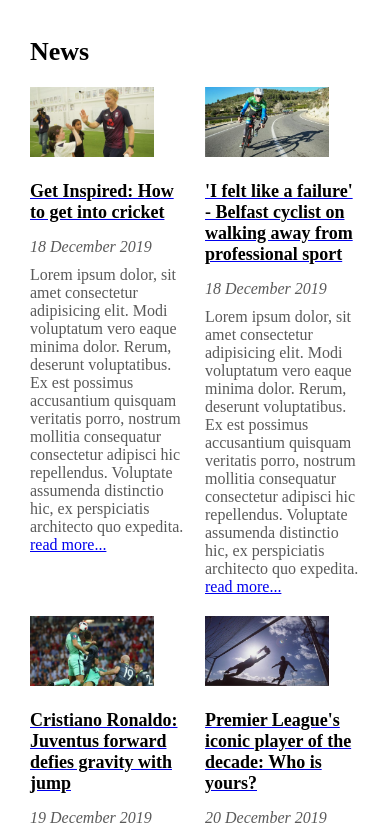
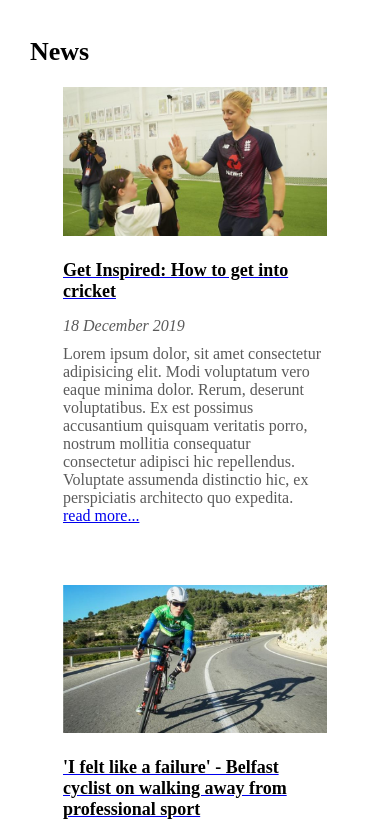
Before and after one commit to elena-117/html5-css3-advanced, a plain HTML site: page Homework_4/index.html in a window 390 px wide. Shown: the part 1063-1892 px from the top of the page. Drawn offline with Linux system fonts and the light colour scheme.

Commit message:
Дом. задание 4 (grid)

```diff
--- a/Homework_4/css/style.css
+++ b/Homework_4/css/style.css
@@ -271,8 +271,22 @@ body {
       grid-template-columns: repeat(2, 1fr);
    }
 
-   .main-news-item img {
+   .main-news-item {
       width: 80%;
    }
 
+   .main-news-item img {
+      width: 100%;
+   }
 }
+
+@media (max-width: 798px) {
+   .main-news-item-block {
+      grid-template-columns: 1fr;
+   }
+
+   .main-news-item {
+      justify-self: center;
+      margin-bottom: 40px;
+   }
+}
```
